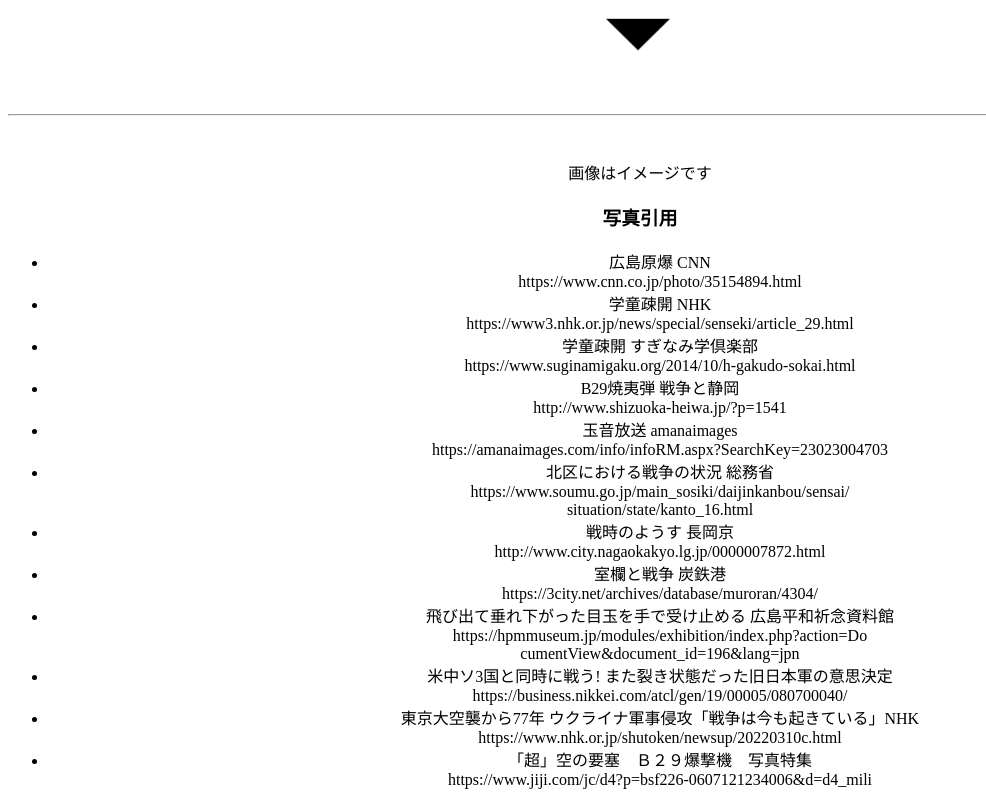
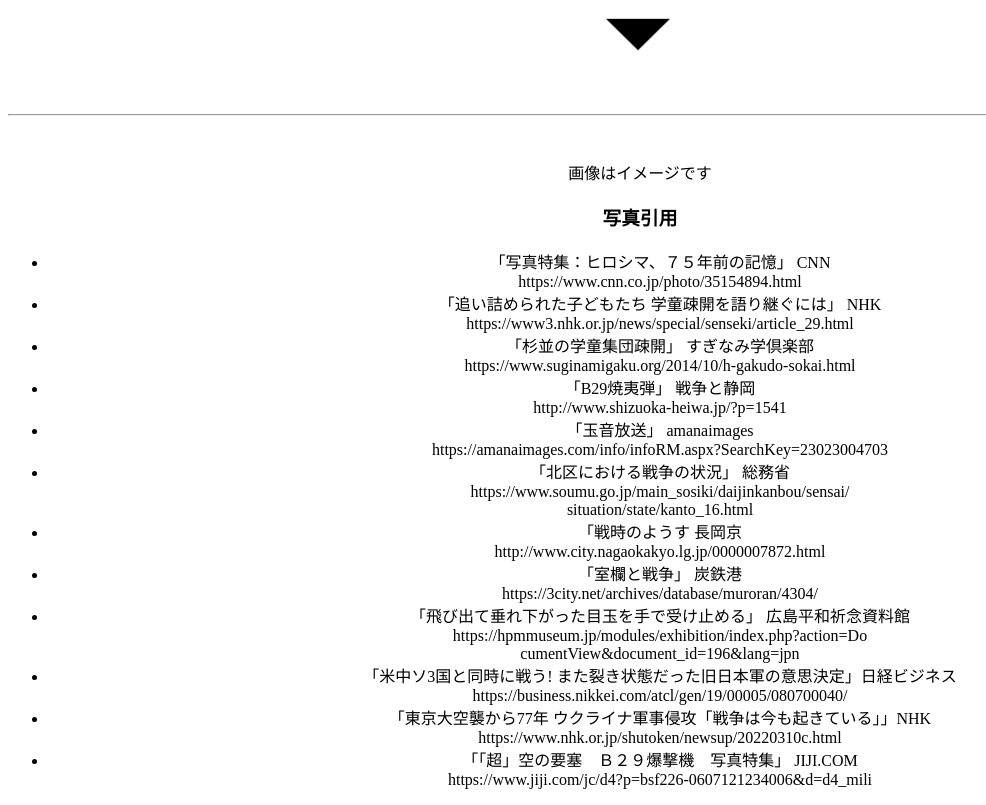
Before and after one commit to ShinaHono/yuzuriha-blog, a plain HTML site: page index.html in a window 1280 px wide. Shown: the part 1308-2113 px from the top of the page, without its empty margins (0-986 px from the left). Drawn offline with nearby package versions, Linux system fonts and the light colour scheme.

```diff
--- a/index.html
+++ b/index.html
@@ -180,18 +180,18 @@
         <div>画像はイメージです</div>
         <h3>写真引用</h3>
         <ul>
-            <li>広島原爆 CNN<br>https://www.cnn.co.jp/photo/35154894.html</li>
-            <li>学童疎開 NHK<br>https://www3.nhk.or.jp/news/special/senseki/article_29.html</li>
-            <li>学童疎開 すぎなみ学倶楽部<br>https://www.suginamigaku.org/2014/10/h-gakudo-sokai.html</li>
-            <li>B29焼夷弾 戦争と静岡<br>http://www.shizuoka-heiwa.jp/?p=1541</li>
-            <li>玉音放送 amanaimages<br>https://amanaimages.com/info/infoRM.aspx?SearchKey=23023004703</li>
-            <li>北区における戦争の状況 総務省<br>https://www.soumu.go.jp/main_sosiki/daijinkanbou/sensai/<br>situation/state/kanto_16.html</li>
-            <li>戦時のようす 長岡京<br>http://www.city.nagaokakyo.lg.jp/0000007872.html</li>
-            <li>室欄と戦争 炭鉄港<br>https://3city.net/archives/database/muroran/4304/</li>
-            <li>飛び出て垂れ下がった目玉を手で受け止める 広島平和祈念資料館<br>https://hpmmuseum.jp/modules/exhibition/index.php?action=Do<br>cumentView&document_id=196&lang=jpn</li>
-            <li>米中ソ3国と同時に戦う! また裂き状態だった旧日本軍の意思決定<br>https://business.nikkei.com/atcl/gen/19/00005/080700040/</li>
-            <li>東京大空襲から77年 ウクライナ軍事侵攻「戦争は今も起きている」NHK<br>https://www.nhk.or.jp/shutoken/newsup/20220310c.html</li>
-            <li>「超」空の要塞　Ｂ２９爆撃機　写真特集<br>https://www.jiji.com/jc/d4?p=bsf226-0607121234006&d=d4_mili</li>
+            <li>「写真特集：ヒロシマ、７５年前の記憶」 CNN<br>https://www.cnn.co.jp/photo/35154894.html</li>
+            <li>「追い詰められた子どもたち 学童疎開を語り継ぐには」 NHK<br>https://www3.nhk.or.jp/news/special/senseki/article_29.html</li>
+            <li>「杉並の学童集団疎開」 すぎなみ学倶楽部<br>https://www.suginamigaku.org/2014/10/h-gakudo-sokai.html</li>
+            <li>「B29焼夷弾」 戦争と静岡<br>http://www.shizuoka-heiwa.jp/?p=1541</li>
+            <li>「玉音放送」 amanaimages<br>https://amanaimages.com/info/infoRM.aspx?SearchKey=23023004703</li>
+            <li>「北区における戦争の状況」 総務省<br>https://www.soumu.go.jp/main_sosiki/daijinkanbou/sensai/<br>situation/state/kanto_16.html</li>
+            <li>「戦時のようす 長岡京<br>http://www.city.nagaokakyo.lg.jp/0000007872.html</li>
+            <li>「室欄と戦争」 炭鉄港<br>https://3city.net/archives/database/muroran/4304/</li>
+            <li>「飛び出て垂れ下がった目玉を手で受け止める」 広島平和祈念資料館<br>https://hpmmuseum.jp/modules/exhibition/index.php?action=Do<br>cumentView&document_id=196&lang=jpn</li>
+            <li>「米中ソ3国と同時に戦う! また裂き状態だった旧日本軍の意思決定」日経ビジネス<br>https://business.nikkei.com/atcl/gen/19/00005/080700040/</li>
+            <li>「東京大空襲から77年 ウクライナ軍事侵攻「戦争は今も起きている」」NHK<br>https://www.nhk.or.jp/shutoken/newsup/20220310c.html</li>
+            <li>「「超」空の要塞　Ｂ２９爆撃機　写真特集」 JIJI.COM<br>https://www.jiji.com/jc/d4?p=bsf226-0607121234006&d=d4_mili</li>
         </ul>
     </footer>
     <script type="text/javascript" src="./style.js"></script>
```
